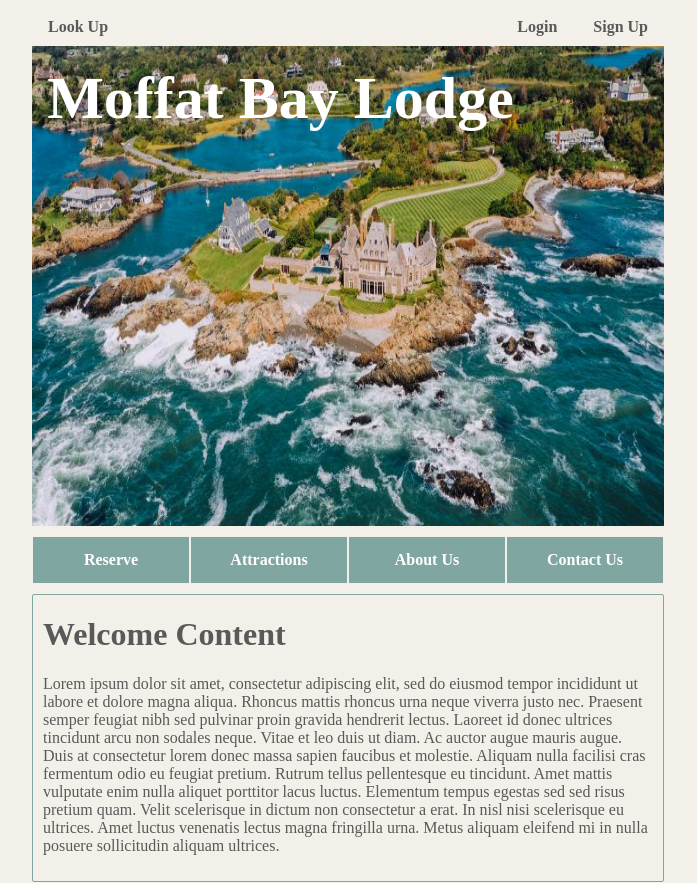
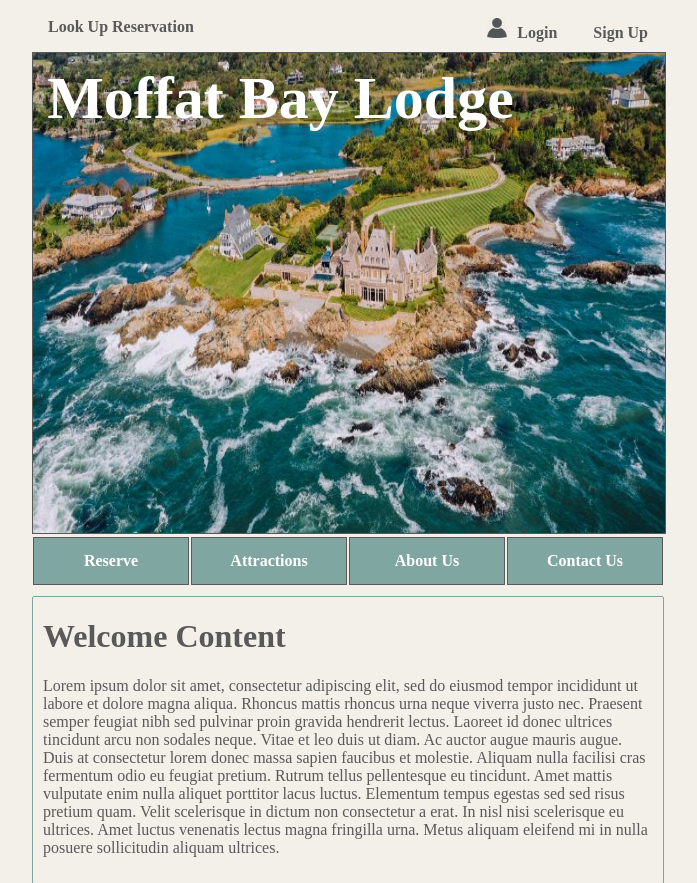
Before and after one commit to AmandaSherman/Moffat-Bay, a PHP site: page / in a window 1280 px wide. Shown: the top 883 px of the page, without its empty margins (292-989 px from the left). Run offline with PHP 8.4, Linux system fonts and the light colour scheme.

Commit message:
added better lookup wording and login icon

```diff
--- a/Prototypes and Mockup/index.html
+++ b/Prototypes and Mockup/index.html
@@ -12,10 +12,10 @@
 <div id="main">
 
 <div id="lookuplink">
-  <a href="#">Look Up</a>
+  <a href="#">Look Up Reservation</a>
 </div>
 <div id="accountlinks">
-  <a href="#">Login</a>
+  <a href="#"><img src="./images/iconsolid.png" width="20px" height="20px">Login</a>
   <a href="#">Sign Up</a>
 </div>
 <div id="bannerimage">
--- a/Prototypes and Mockup/mbl.css
+++ b/Prototypes and Mockup/mbl.css
@@ -25,6 +25,7 @@
 #banner {
   width: 100%;
   height: 100%;
+  border: solid 1px #595959;
 }
 
 #mblname h1 {
@@ -43,6 +44,10 @@
   text-decoration-line: none;
 }
 
+#accountlinks img {
+  padding: 0 10px;
+}
+
 #lookuplink a:hover, #accountlinks a:hover {
   text-decoration-line: underline;
   background-color: #80A6A2;
@@ -59,6 +64,7 @@
   flex: 1;
   margin: 1px;
   background-color: #80A6A2;
+  border: solid 1px #595959;
 }
 
 #navigationbar a {
```
Also changed, not shown: Prototypes and Mockup/images/iconsolid.png (added), Prototypes and Mockup/images/loginalmostcomplete.jpg (added), Prototypes and Mockup/images/logincircle.jpg (added), Prototypes and Mockup/images/loginnobottom.jpg (added).
